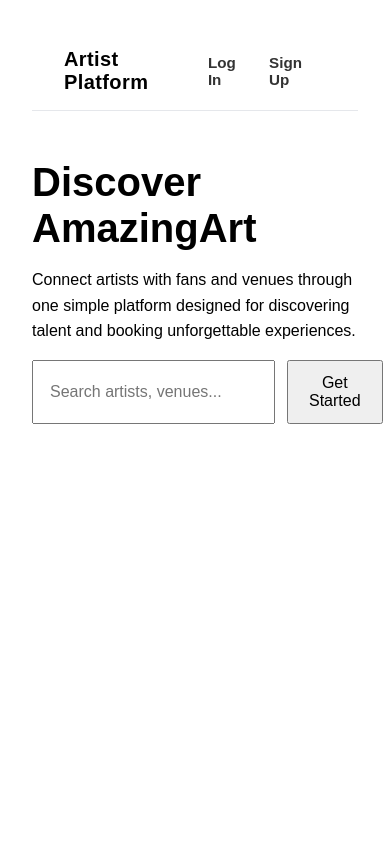
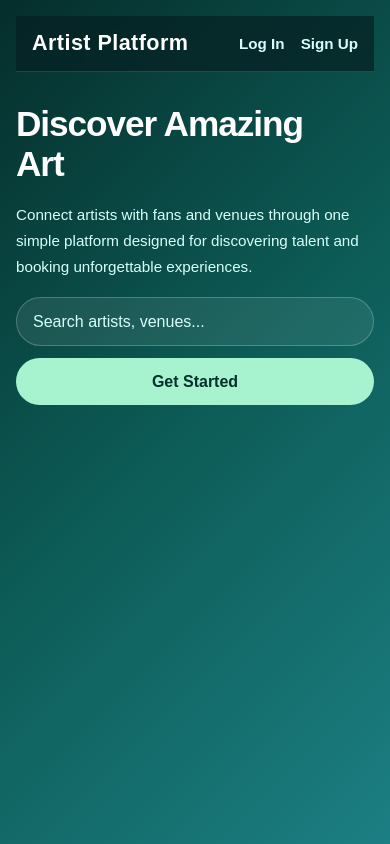
Before and after one commit to EMT-MOSES/Web_development_group4, a React (Vite) app: page / in a window 390 px wide. Built offline with nearby package versions, Linux system fonts and the light colour scheme.

Commit message:
improve responsiveness and interface animations

```diff
--- a/src/Hero.jsx
+++ b/src/Hero.jsx
@@ -1,6 +1,7 @@
 import { useEffect, useState } from 'react';
+import { heroData } from './mockData';
 
-const words = ['Artists', 'Fans', 'Venues'];
+const { title, rotatingWords, subtitle, searchPlaceholder, ctaText } = heroData;
 
 export default function Hero() {
   const [displayedText, setDisplayedText] = useState('');
@@ -8,7 +9,7 @@ export default function Hero() {
   const [isDeleting, setIsDeleting] = useState(false);
 
   useEffect(() => {
-    const currentWord = words[currentWordIndex];
+    const currentWord = rotatingWords[currentWordIndex];
     const typingSpeed = isDeleting ? 50 : 100;
 
     const timeout = setTimeout(() => {
@@ -25,29 +26,26 @@ export default function Hero() {
 
         if (nextText === '') {
           setIsDeleting(false);
-          setCurrentWordIndex((index) => (index + 1) % words.length);
+          setCurrentWordIndex((index) => (index + 1) % rotatingWords.length);
         }
       }
     }, typingSpeed);
 
     return () => clearTimeout(timeout);
-  }, [displayedText, isDeleting, currentWordIndex]);
+  }, [displayedText, isDeleting, currentWordIndex, rotatingWords]);
 
   return (
     <section className="hero-section">
       <h2 className="hero-title">
-        Discover Amazing
+        {title}
         <span className="typing-text"> {displayedText}</span>
         <span className="typing-cursor">|</span>
       </h2>
-      <p className="hero-subtitle">
-        Connect artists with fans and venues through one simple platform designed
-        for discovering talent and booking unforgettable experiences.
-      </p>
+      <p className="hero-subtitle">{subtitle}</p>
 
       <div className="search-area">
-        <input type="text" placeholder="Search artists, venues..." />
-        <button type="button">Get Started</button>
+        <input type="text" placeholder={searchPlaceholder} />
+        <button type="button">{ctaText}</button>
       </div>
     </section>
   );
--- a/src/index.css
+++ b/src/index.css
@@ -1,6 +1,13 @@
+html {
+  scroll-behavior: smooth;
+}
+
 body {
   margin: 0;
+  min-height: 100vh;
   font-family: Arial, Helvetica, sans-serif;
+  background: linear-gradient(135deg, #052e2b 0%, #0d5c57 50%, #1c7f83 100%);
+  color: #ffffff;
 }
 
 main {
@@ -14,25 +21,29 @@ main {
   display: flex;
   align-items: center;
   justify-content: space-between;
+  gap: 1rem;
   padding: 1rem 2rem;
-  background-color: #ffffff;
-  border-bottom: 1px solid #e5e7eb;
+  background: rgba(6, 33, 35, 0.72);
+  backdrop-filter: blur(6px);
+  border-bottom: 1px solid rgba(255, 255, 255, 0.14);
 }
 
 .brand {
-  font-size: 1.25rem;
+  font-size: 1.35rem;
   font-weight: 700;
   letter-spacing: 0.02em;
+  color: #ffffff;
 }
 
 .nav-links {
   display: flex;
   align-items: center;
   gap: 1rem;
+  flex-wrap: wrap;
 }
 
 .nav-links a {
-  color: #333333;
+  color: #d8fffb;
   font-size: 0.95rem;
   font-weight: 600;
   text-decoration: none;
@@ -40,21 +51,24 @@ main {
   transition: color 0.2s ease;
 }
 
-.nav-links a:hover {
-  color: #2563eb;
+.nav-links a:hover,
+.nav-links a:focus-visible {
+  color: #a7f3d0;
 }
 
 .hero-section {
-  max-width: 720px;
-  margin: 3rem auto 0;
+  max-width: 760px;
+  margin: 3.5rem auto 0;
   display: flex;
   flex-direction: column;
-  gap: 1rem;
+  gap: 1.1rem;
+  text-align: left;
 }
 
 .hero-title {
-  font-size: 2.5rem;
+  font-size: clamp(2.2rem, 5vw, 3rem);
   line-height: 1.15;
+  letter-spacing: -0.03em;
 }
 
 .typing-text {
@@ -68,26 +82,60 @@ main {
 }
 
 .hero-subtitle {
-  max-width: 640px;
-  line-height: 1.6;
+  max-width: 680px;
+  line-height: 1.7;
+  font-size: clamp(0.95rem, 2vw, 1.05rem);
+  color: #d8fffb;
 }
 
 .search-area {
   display: flex;
   gap: 0.75rem;
   width: 100%;
+  max-width: 640px;
 }
 
 .search-area input {
   flex: 1;
-  padding: 0.75rem 1rem;
+  padding: 0.9rem 1rem;
   font-size: 1rem;
+  border: 1px solid rgba(255, 255, 255, 0.22);
+  border-radius: 999px;
+  background: rgba(255, 255, 255, 0.08);
+  color: #ffffff;
+  transition: border-color 0.2s ease, box-shadow 0.2s ease;
+}
+
+.search-area input::placeholder {
+  color: #d8fffb;
+}
+
+.search-area input:focus-visible {
+  outline: none;
+  border-color: #a7f3d0;
+  box-shadow: 0 0 0 2px rgba(167, 243, 208, 0.35);
 }
 
 .search-area button {
-  padding: 0.75rem 1.25rem;
+  padding: 0.9rem 1.4rem;
   font-size: 1rem;
+  font-weight: 700;
+  border: none;
+  border-radius: 999px;
+  background: #a7f3d0;
+  color: #03302c;
   cursor: pointer;
+  transition: background-color 0.2s ease, transform 0.2s ease;
+}
+
+.search-area button:hover,
+.search-area button:focus-visible {
+  background: #d1fae5;
+}
+
+.search-area button:focus-visible {
+  outline: 2px solid #ffffff;
+  outline-offset: 2px;
 }
 
 .section {
@@ -105,3 +153,21 @@ p {
     opacity: 0;
   }
 }
+
+@media (max-width: 640px) {
+  main {
+    padding: 1rem;
+  }
+
+  .site-header {
+    padding: 0.9rem 1rem;
+  }
+
+  .hero-section {
+    margin-top: 2rem;
+  }
+
+  .search-area {
+    flex-direction: column;
+  }
+}
--- /dev/null
+++ b/src/mockData.js
@@ -0,0 +1,8 @@
+export const heroData = {
+  title: 'Discover Amazing',
+  rotatingWords: ['Artists', 'Fans', 'Venues'],
+  subtitle:
+    'Connect artists with fans and venues through one simple platform designed for discovering talent and booking unforgettable experiences.',
+  searchPlaceholder: 'Search artists, venues...',
+  ctaText: 'Get Started',
+};
```
Also changed, not shown: 5 other files (tests, documents, lock files or other folders).
